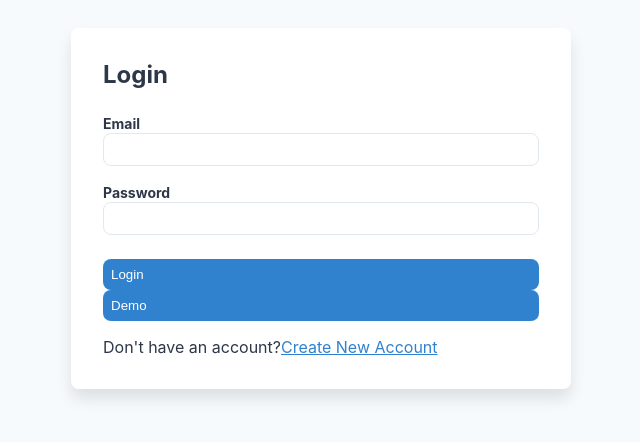
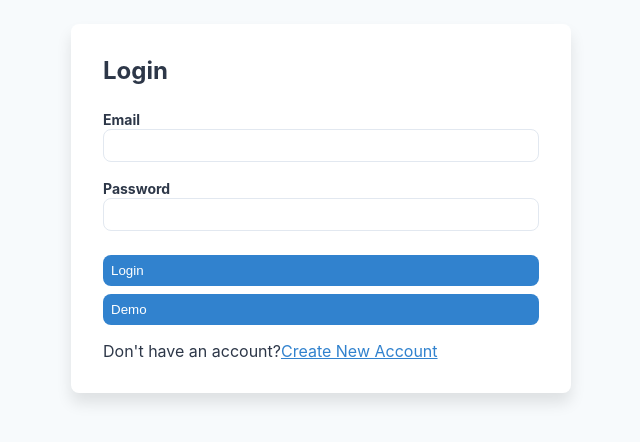
Before and after one commit to Daxy215/ifk, a React (Vite) app: page /login in a window 1280 px wide. Shown: the part 192-634 px from the top of the page, without its empty margins (319-959 px from the left). Built offline with nearby package versions, Linux system fonts and the light colour scheme; no server answers.

Commit message:
Fixing css

```diff
--- a/src/App.css
+++ b/src/App.css
@@ -300,10 +300,6 @@ html[dir="ltr"] * {
   margin-bottom: 1rem;
 }
 
-.mb-4 {
-  margin-bottom: 1rem;
-}
-
 .bg-white {
   background-color: white;
 }
@@ -403,10 +399,6 @@ button.bg-blue-600:hover {
   display: flex;
   gap: 1rem;
   width: 100%;
-}
-
-.mb-4 {
-  margin-bottom: 1rem;
 }
 
 .relative {
@@ -577,6 +569,10 @@ th, td {
 .my-4 {
   margin-top: 1rem;
   margin-bottom: 1rem;
+}
+
+.mt-2 {
+    margin-top: 0.5rem;
 }
 
 .mt-4 {
--- a/src/Components/Auth/Login.jsx
+++ b/src/Components/Auth/Login.jsx
@@ -86,7 +86,7 @@ const Login = () => {
                     </button>
                     <button
                         onClick={() => loginAsDemo()}
-                        className="w-full bg-blue-600 text-white p-2 rounded-lg hover:bg-blue-700 focus:outline-none focus:ring-2 focus:ring-blue-500"
+                        className="w-full bg-blue-600 text-white p-2 mt-2 rounded-lg hover:bg-blue-700 focus:outline-none focus:ring-2 focus:ring-blue-500"
                     >
                         {t("login.demoButton")}
                     </button>
```
